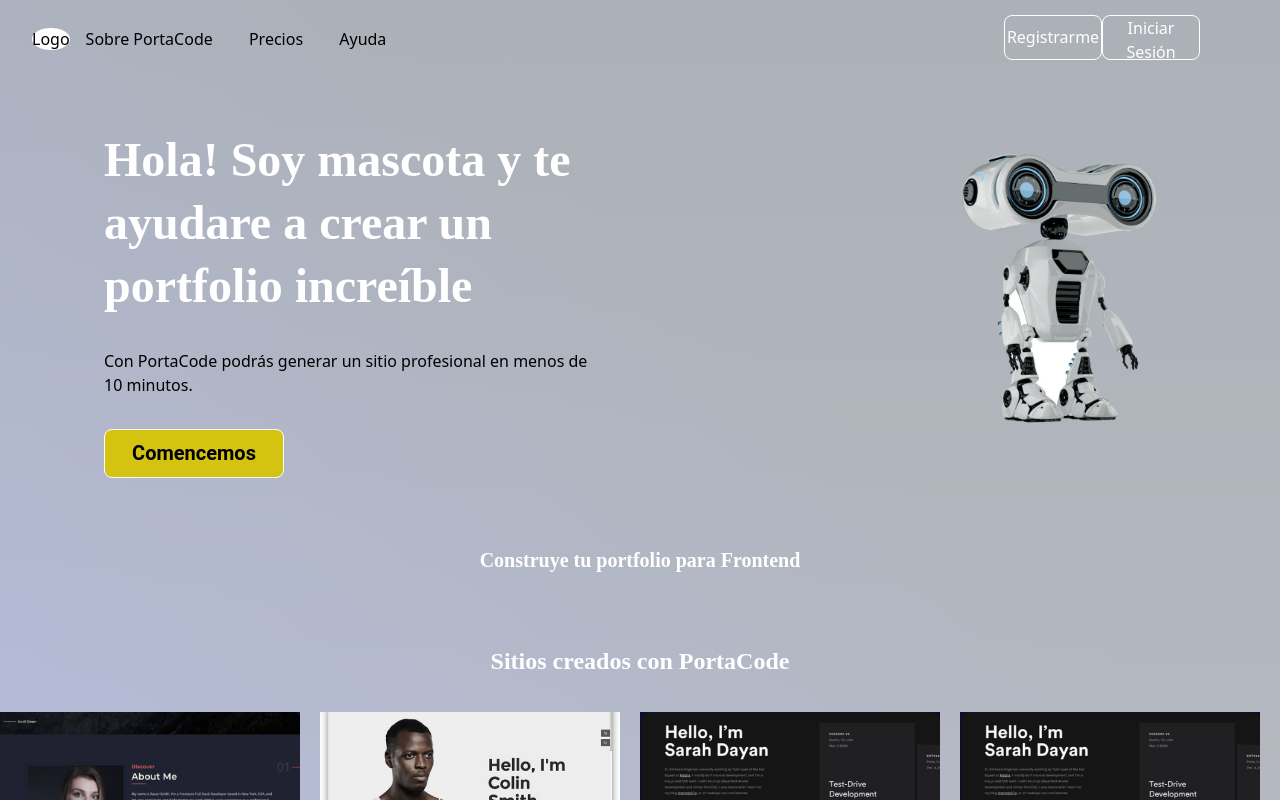
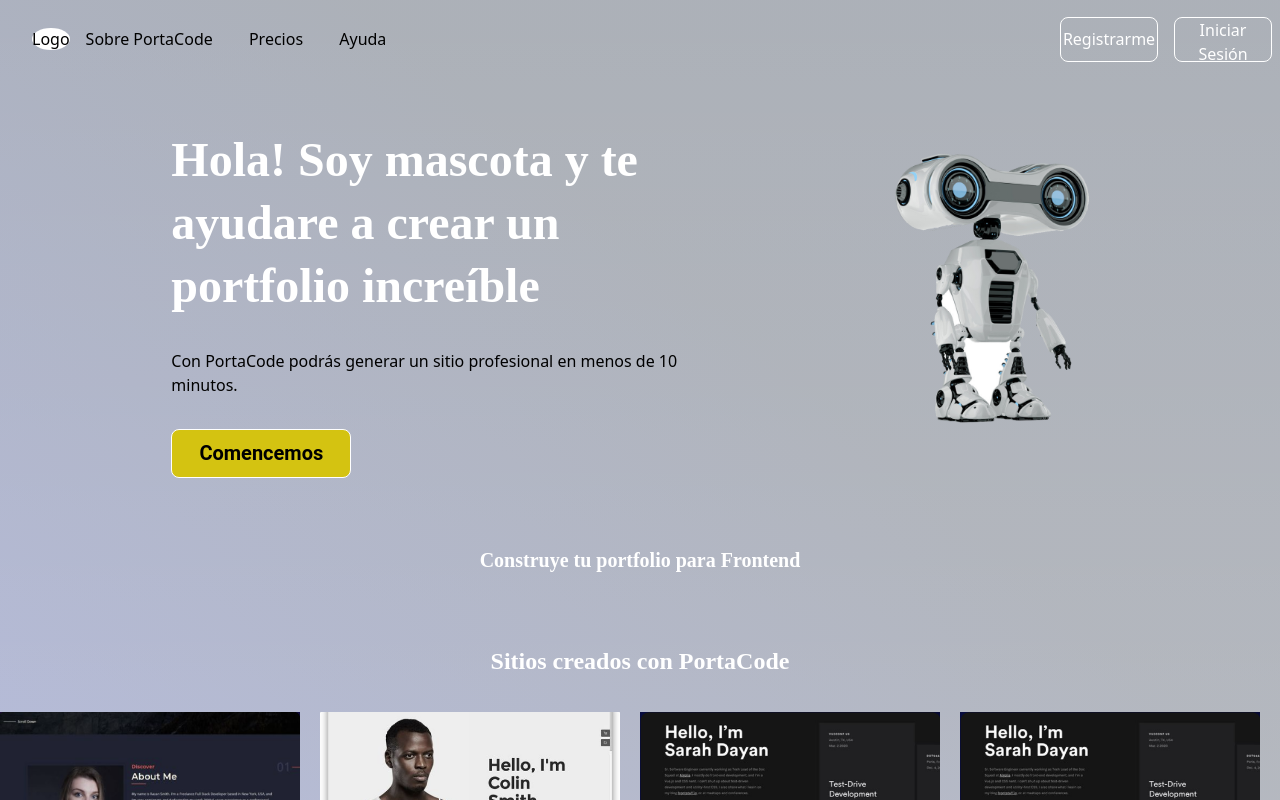
Before and after one commit to No-Country/S7-13-T-JAVAREACT, a Next.js app in the folder client/: page / in a window 1280 px wide. Shown: the top 800 px of the page. Built offline with nearby package versions, Linux system fonts and the light colour scheme.

Commit message:
style: :art: fix width header navbar

```diff
--- a/client/src/app/page.module.css
+++ b/client/src/app/page.module.css
@@ -18,13 +18,14 @@
 }
 .div_height {
   height: 3000px;
+  background-color: red;
 }
 
 .container {
   display: flex;
   justify-content: space-between;
   margin-top: 50px;
-  max-width: 1200px;
+  max-width: 100%;
   height: 100%;
   padding: 0 2rem;
 }
--- a/client/src/components/header/header.module.css
+++ b/client/src/components/header/header.module.css
@@ -1,8 +1,8 @@
 .container {
   display: flex;
-  justify-content: space-between;
+  justify-content: space-evenly;
   margin-top: 50px;
-  max-width: 1200px;
+  max-width: 100%;
   height: 100%;
   padding: 0 2rem;
   margin-right: auto;
--- a/client/src/components/navbar.module.css
+++ b/client/src/components/navbar.module.css
@@ -1,8 +1,8 @@
 .nav {
   display: flex;
-  justify-content: space-between;
+  justify-content: space-evenly;
   align-items: center;
-  max-width: 1200px;
+  max-width: 100%;
   height: 78px;
 }
 .nav ul li {
@@ -36,7 +36,7 @@
   background-color: transparent;
   border: 1px solid #ffffff;
   border-radius: 8px;
-  margin-left: auto;
+  margin: 0.5rem;
 }
 .botones button:hover {
   background-color: #ffffff;
```
